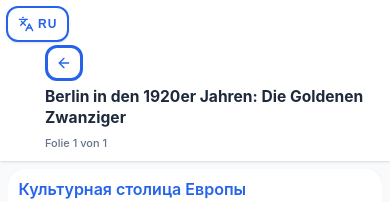
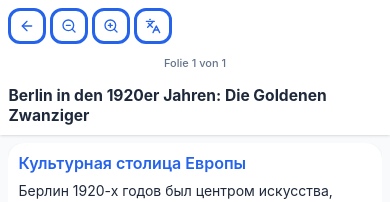
Before and after one commit to toshkaraf/tagesf-rderst-tte, a React (Vite) app: page /session/berlin-1920 in a window 390 px wide. Shown: the top 202 px of the page. Built offline with nearby package versions, Linux system fonts and the light colour scheme.

Commit message:
fix mobile 2

```diff
--- a/src/App.tsx
+++ b/src/App.tsx
@@ -1,19 +1,30 @@
-import { BrowserRouter as Router, Routes, Route } from 'react-router-dom'
+import { BrowserRouter as Router, Routes, Route, useLocation } from 'react-router-dom'
 import { LanguageProvider } from './i18n/LanguageContext'
 import HomePage from './pages/HomePage'
 import SessionPage from './pages/SessionPage'
 import LanguageSwitcher from './components/LanguageSwitcher'
 import './App.css'
 
+function AppContent() {
+  const location = useLocation()
+  const isSessionPage = location.pathname.startsWith('/session/')
+
+  return (
+    <>
+      {!isSessionPage && <LanguageSwitcher />}
+      <Routes>
+        <Route path="/" element={<HomePage />} />
+        <Route path="/session/:sessionId" element={<SessionPage />} />
+      </Routes>
+    </>
+  )
+}
+
 function App() {
   return (
     <LanguageProvider>
       <Router>
-        <LanguageSwitcher />
-        <Routes>
-          <Route path="/" element={<HomePage />} />
-          <Route path="/session/:sessionId" element={<SessionPage />} />
-        </Routes>
+        <AppContent />
       </Router>
     </LanguageProvider>
   )
--- a/src/components/LanguageSwitcher.css
+++ b/src/components/LanguageSwitcher.css
@@ -18,6 +18,7 @@
   transition: all 0.2s ease;
   min-height: 48px;
 }
+
 
 .language-switcher:hover {
   background: var(--primary-color);
--- a/src/components/SlideViewer.css
+++ b/src/components/SlideViewer.css
@@ -19,14 +19,14 @@
 .slide-content h2 {
   color: var(--primary-color);
   margin-bottom: clamp(8px, 1.5vh, 12px);
-  font-size: clamp(22px, 4vw, 28px);
+  font-size: calc(clamp(24px, 4vw, 32px) * var(--font-scale, 1));
   flex-shrink: 0;
   line-height: 1.3;
   font-weight: 600;
 }
 
 .slide-text {
-  font-size: clamp(18px, 3vw, 24px);
+  font-size: calc(clamp(20px, 3vw, 26px) * var(--font-scale, 1));
   line-height: 1.5;
   color: var(--text-primary);
   display: flex;
--- a/src/components/SlideViewer.tsx
+++ b/src/components/SlideViewer.tsx
@@ -3,15 +3,16 @@ import './SlideViewer.css'
 
 interface SlideViewerProps {
   slide: Slide
+  fontScale?: number
 }
 
-function SlideViewer({ slide }: SlideViewerProps) {
+function SlideViewer({ slide, fontScale = 1 }: SlideViewerProps) {
   const paragraphs = slide.content ? slide.content.split('\n').filter(p => p.trim()) : []
   const displayContent = paragraphs.length > 0 ? paragraphs : [slide.content || '']
 
   return (
     <div className="slide-viewer">
-      <div className="slide-content">
+      <div className="slide-content" style={{ '--font-scale': fontScale } as React.CSSProperties}>
         <h2>{slide.title}</h2>
         {slide.content && (
           <div className="slide-text">
--- a/src/pages/SessionPage.css
+++ b/src/pages/SessionPage.css
@@ -10,8 +10,6 @@
 .session-header {
   background: var(--surface);
   padding: clamp(8px, 1.5vh, 16px);
-  padding-left: clamp(60px, 8vw, 80px); /* Отступ для кнопки языка */
-  padding-right: clamp(8px, 1.5vh, 16px);
   box-shadow: var(--shadow);
   display: flex;
   flex-direction: column;
@@ -21,11 +19,12 @@
   position: relative;
 }
 
-.header-top-buttons {
+.header-top-row {
   display: flex;
   align-items: center;
   gap: clamp(8px, 1.5vw, 12px);
   flex-wrap: wrap;
+  width: 100%;
 }
 
 .header-button {
@@ -69,18 +68,18 @@
   display: inline;
 }
 
-.session-title-section {
-  display: flex;
-  align-items: center;
-  justify-content: space-between;
-  gap: clamp(8px, 1.5vw, 16px);
-  flex-wrap: wrap;
-  width: 100%;
+.header-progress {
+  color: var(--text-secondary);
+  font-size: clamp(14px, 2vw, 16px);
+  font-weight: 500;
+  white-space: nowrap;
+  flex-shrink: 0;
+  margin-left: auto;
+  padding: clamp(8px, 1.2vh, 12px) clamp(12px, 2vw, 16px);
 }
 
 .session-title {
-  flex: 1;
-  min-width: 300px;
+  width: 100%;
 }
 
 .session-title h1 {
@@ -89,17 +88,10 @@
   line-height: 1.2;
 }
 
-.session-progress {
-  color: var(--text-secondary);
-  font-size: clamp(14px, 2vw, 16px);
-  font-weight: 500;
-  white-space: nowrap;
-  flex-shrink: 0;
-}
-
 .session-main {
   flex: 1;
   padding: clamp(12px, 2vh, 24px);
+  padding-bottom: clamp(100px, 15vh, 120px); /* Отступ для footer */
   max-width: 1200px;
   margin: 0 auto;
   width: 100%;
@@ -118,6 +110,7 @@
   gap: clamp(12px, 2vh, 20px);
   overflow-y: auto;
   overflow-x: hidden;
+  --font-scale: 1;
 }
 
 .media-section,
@@ -150,10 +143,14 @@
 }
 
 .question-text {
-  font-size: clamp(20px, 3vw, 24px);
+  font-size: calc(clamp(22px, 3vw, 26px) * var(--font-scale, 1));
   margin-bottom: clamp(8px, 1.5vh, 12px);
   font-weight: 500;
   line-height: 1.4;
+}
+
+.questions-section {
+  --font-scale: 1;
 }
 
 .question-btn {
@@ -223,6 +220,11 @@
   flex-wrap: nowrap;
   flex-shrink: 0;
   min-height: fit-content;
+  position: fixed;
+  bottom: 0;
+  left: 0;
+  right: 0;
+  z-index: 100;
 }
 
 .image-modal {
@@ -287,27 +289,33 @@
 /* Планшет */
 @media (max-width: 1024px) and (min-width: 769px) {
   .session-header {
-    padding-left: clamp(60px, 7vw, 75px);
-    padding-right: clamp(8px, 1.5vh, 16px);
+    padding: clamp(8px, 1.5vh, 16px);
   }
 
   .session-main {
     padding: clamp(10px, 1.5vh, 20px);
+    padding-bottom: clamp(100px, 15vh, 120px);
+  }
+
+  .header-top-row {
+    gap: clamp(8px, 1.5vw, 12px);
+  }
+
+  .header-progress {
+    font-size: clamp(13px, 2vw, 15px);
   }
 }
 
 /* Мобильные устройства */
 @media (max-width: 768px) {
   .session-header {
-    padding-left: clamp(50px, 6vw, 60px);
-    padding-right: clamp(8px, 1.5vh, 12px);
-    padding-top: clamp(50px, 6vh, 60px);
-    padding-bottom: clamp(6px, 1vh, 10px);
+    padding: clamp(6px, 1vh, 12px);
     gap: clamp(6px, 1vh, 10px);
   }
 
-  .header-top-buttons {
+  .header-top-row {
     gap: clamp(6px, 1.2vw, 10px);
+    flex-wrap: wrap;
   }
 
   .header-button {
@@ -315,6 +323,7 @@
     font-size: clamp(12px, 2vw, 14px);
     min-height: 36px;
     gap: 4px;
+    flex-shrink: 0;
   }
 
   .header-button svg {
@@ -322,14 +331,14 @@
     height: 16px;
   }
 
-  .session-title-section {
-    flex-direction: column;
-    align-items: flex-start;
-    gap: clamp(4px, 0.8vh, 8px);
+  .header-progress {
+    font-size: clamp(12px, 2vw, 14px);
+    padding: clamp(6px, 1vh, 10px) clamp(10px, 2vw, 14px);
+    margin-left: auto;
+    order: 10; /* Переместить в конец при переносе */
   }
 
   .session-title {
-    min-width: auto;
     width: 100%;
   }
 
@@ -338,13 +347,9 @@
     line-height: 1.3;
   }
 
-  .session-progress {
-    font-size: clamp(12px, 2vw, 14px);
-    width: 100%;
-  }
-
   .session-main {
     padding: clamp(6px, 1.2vh, 12px);
+    padding-bottom: clamp(100px, 15vh, 120px);
   }
 
   .yes-no-buttons {
@@ -367,6 +372,10 @@
     flex-direction: row;
     gap: clamp(8px, 1.5vw, 12px);
     padding: clamp(10px, 1.5vh, 16px);
+    position: fixed;
+    bottom: 0;
+    left: 0;
+    right: 0;
   }
 
   .session-footer button {
@@ -404,20 +413,33 @@
 /* Очень маленькие экраны */
 @media (max-width: 480px) {
   .session-header {
-    padding-left: clamp(45px, 5vw, 55px);
-    padding-top: clamp(45px, 5vh, 55px);
-    padding-bottom: clamp(6px, 1vh, 10px);
+    padding: clamp(6px, 1vh, 10px);
     gap: clamp(4px, 0.8vh, 8px);
+  }
+
+  .header-top-row {
+    gap: clamp(4px, 1vw, 8px);
+    flex-wrap: wrap;
   }
 
   .header-button {
     padding: clamp(5px, 0.8vh, 8px) clamp(8px, 1.5vw, 12px);
     font-size: clamp(11px, 2vw, 13px);
     min-height: 32px;
+    flex-shrink: 0;
   }
 
   .header-button-text {
     display: none;
+  }
+
+  .header-progress {
+    font-size: clamp(11px, 2vw, 13px);
+    padding: clamp(5px, 0.8vh, 8px) clamp(8px, 1.5vw, 12px);
+    margin-left: auto;
+    order: 10; /* Переместить в конец при переносе */
+    width: 100%; /* На новой строке на очень маленьких экранах */
+    text-align: center;
   }
 
   .session-title h1 {
@@ -425,12 +447,9 @@
     line-height: 1.3;
   }
 
-  .session-progress {
-    font-size: clamp(11px, 2vw, 13px);
-  }
-
   .session-main {
     padding: clamp(4px, 1vh, 10px);
+    padding-bottom: clamp(90px, 14vh, 110px);
   }
 
   .slide-content h2 {
--- a/src/pages/SessionPage.tsx
+++ b/src/pages/SessionPage.tsx
@@ -6,18 +6,22 @@ import SlideViewer from '../components/SlideViewer'
 import QuizViewer from '../components/QuizViewer'
 import MediaViewer from '../components/MediaViewer'
 import LargeButton from '../components/LargeButton'
-import { ArrowLeft, Play, SkipForward, SkipBack } from 'lucide-react'
+import { ArrowLeft, Play, SkipForward, SkipBack, Languages, ZoomIn, ZoomOut } from 'lucide-react'
 import './SessionPage.css'
 
 function SessionPage() {
   const { sessionId } = useParams<{ sessionId: string }>()
   const navigate = useNavigate()
-  const { t, language } = useLanguage()
+  const { t, language, setLanguage } = useLanguage()
   const session = sessionId ? getSessionById(sessionId, language) : undefined
 
   const [currentSlideIndex, setCurrentSlideIndex] = useState(0)
   const [showQuiz, setShowQuiz] = useState(false)
   const [expandedImage, setExpandedImage] = useState<string | null>(null)
+  const [fontScale, setFontScale] = useState(() => {
+    const saved = localStorage.getItem('slideFontScale')
+    return saved ? parseFloat(saved) : 1.0
+  })
 
   // Сбрасываем индекс слайда при изменении sessionId
   useEffect(() => {
@@ -76,10 +80,22 @@ function SessionPage() {
     }
   }
 
+  const increaseFont = () => {
+    const newScale = Math.min(fontScale + 0.1, 2.0)
+    setFontScale(newScale)
+    localStorage.setItem('slideFontScale', newScale.toString())
+  }
+
+  const decreaseFont = () => {
+    const newScale = Math.max(fontScale - 0.1, 0.7)
+    setFontScale(newScale)
+    localStorage.setItem('slideFontScale', newScale.toString())
+  }
+
   return (
     <div className="session-page">
       <header className="session-header">
-        <div className="header-top-buttons">
+        <div className="header-top-row">
           <button
             onClick={() => navigate('/')}
             className="header-button btn-outline"
@@ -97,18 +113,36 @@ function SessionPage() {
               <span className="header-button-text">{t.session.test}</span>
             </button>
           )}
+          <button
+            onClick={decreaseFont}
+            className="header-button btn-outline"
+            title="Шрифт меньше"
+          >
+            <ZoomOut size={20} />
+          </button>
+          <button
+            onClick={increaseFont}
+            className="header-button btn-outline"
+            title="Шрифт больше"
+          >
+            <ZoomIn size={20} />
+          </button>
+          <button
+            onClick={() => setLanguage(language === 'de' ? 'ru' : 'de')}
+            className="header-button btn-outline"
+            title={language === 'de' ? 'Auf Russisch wechseln' : 'Switch to German'}
+          >
+            <Languages size={20} />
+            <span className="header-button-text">{language === 'de' ? 'RU' : 'DE'}</span>
+          </button>
+          {session.slides && (
+            <div className="header-progress">
+              {t.session.slideProgress} {safeSlideIndex + 1} {t.session.slideOf} {session.slides.length}
+            </div>
+          )}
         </div>
-        <div className="session-title-section">
-          <div className="session-title">
-            <h1>{session.title}</h1>
-          </div>
-          <div className="session-progress">
-            {session.slides && (
-              <span>
-                {t.session.slideProgress} {safeSlideIndex + 1} {t.session.slideOf} {session.slides.length}
-              </span>
-            )}
-          </div>
+        <div className="session-title">
+          <h1>{session.title}</h1>
         </div>
       </header>
 
@@ -145,7 +179,7 @@ function SessionPage() {
           </div>
         ) : currentSlide ? (
           <div className="slide-container">
-            <SlideViewer slide={currentSlide} />
+            <SlideViewer slide={currentSlide} fontScale={fontScale} />
 
             {currentSlide.media && currentSlide.media.length > 0 && (
               <div className="media-section">
@@ -173,7 +207,7 @@ function SessionPage() {
             )}
 
             {currentSlide.questions && currentSlide.questions.length > 0 && (
-              <div className="questions-section">
+              <div className="questions-section" style={{ '--font-scale': fontScale } as React.CSSProperties}>
                 {currentSlide.questions.map(q => (
                   <div key={q.id} className="question-card">
                     <p className="question-text">{q.text}</p>
```
Also changed, not shown: 4 other files (tests, documents, lock files or other folders).
